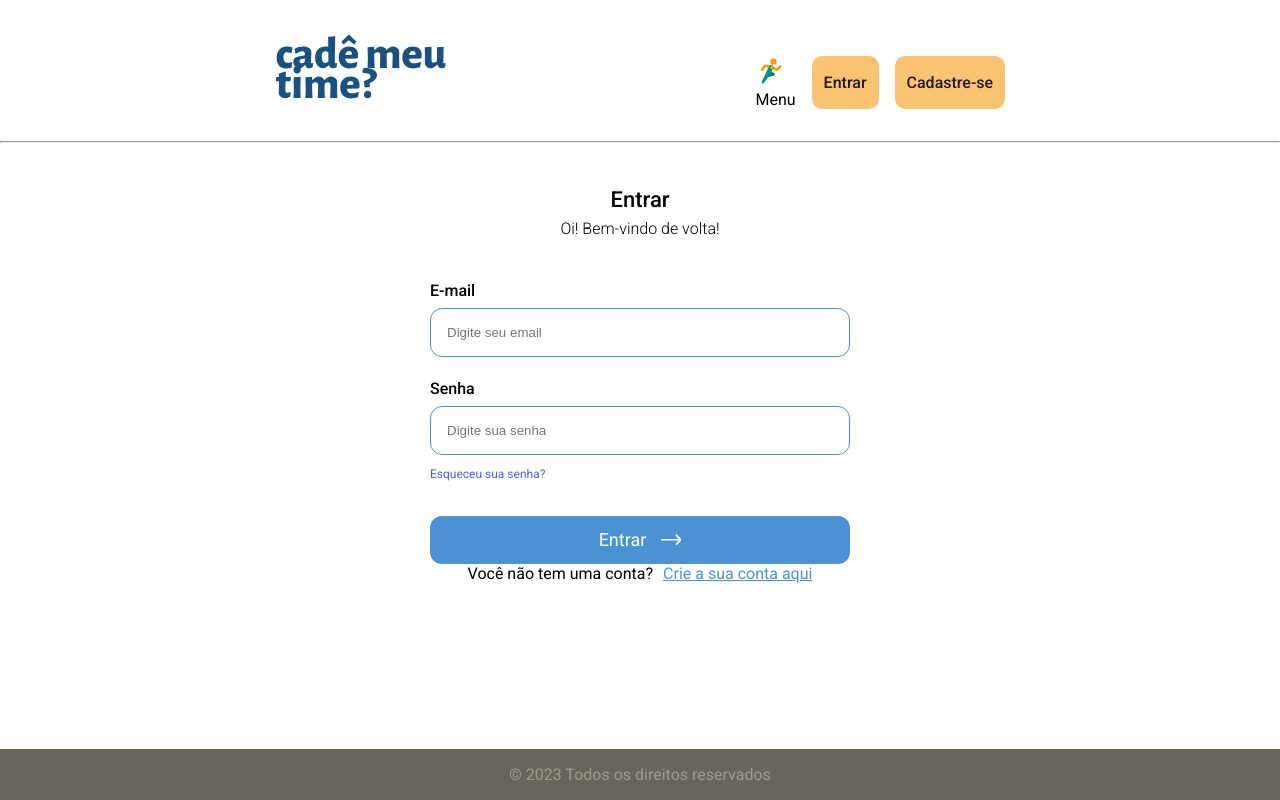
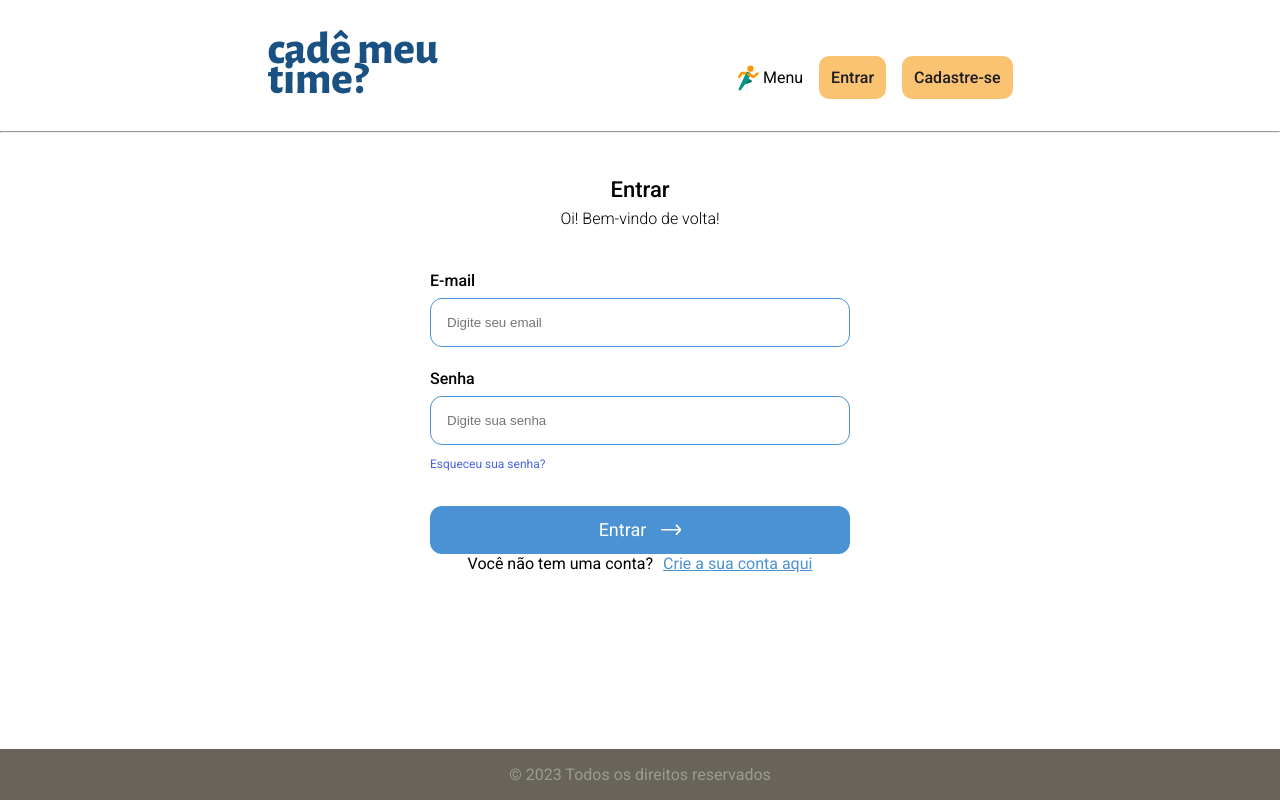
Before and after one commit to ICEI-PUC-Minas-PMV-ADS/cademeutime, a React (Vite) app in the folder src/frontend/: page /cademeutime/login in a window 1280 px wide. Built offline with nearby package versions, Linux system fonts and the light colour scheme.

Commit message:
ajuste botôes header

```diff
--- a/src/frontend/src/pages/Header/header.css
+++ b/src/frontend/src/pages/Header/header.css
@@ -14,6 +14,11 @@
   align-items: center;
 }
 
+.headerHome .container .container_rotulo {
+  display: flex;
+  align-items: center;
+}
+
 .headerHome .container .container_rotulo .cabecalho_menu_hamburguer {
   display: flex;
   cursor: pointer;
@@ -26,6 +31,7 @@
   z-index: 1;
   background-color: #FAC372;
   list-style: none;
+  border-radius: 12px;
 }
 
 .headerHome .container .lista_menu .lista_menu_item .lista_menu_link {
```
